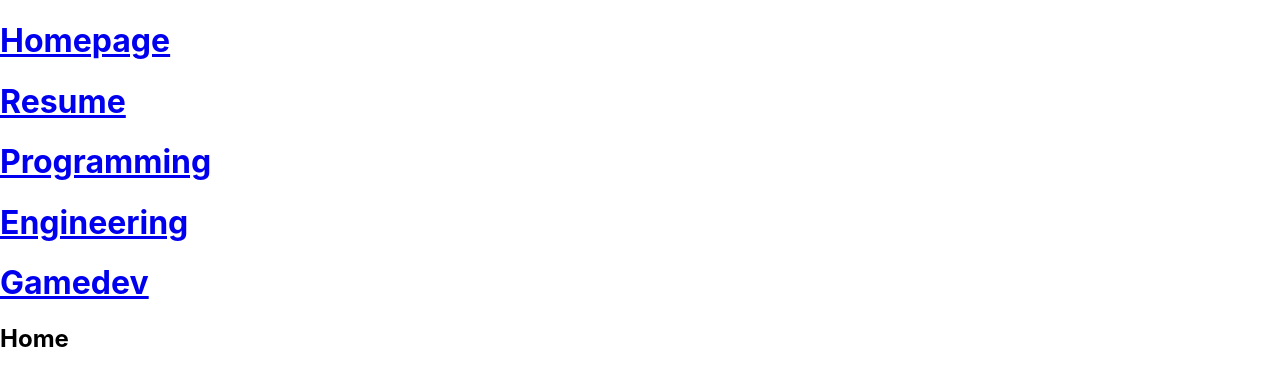
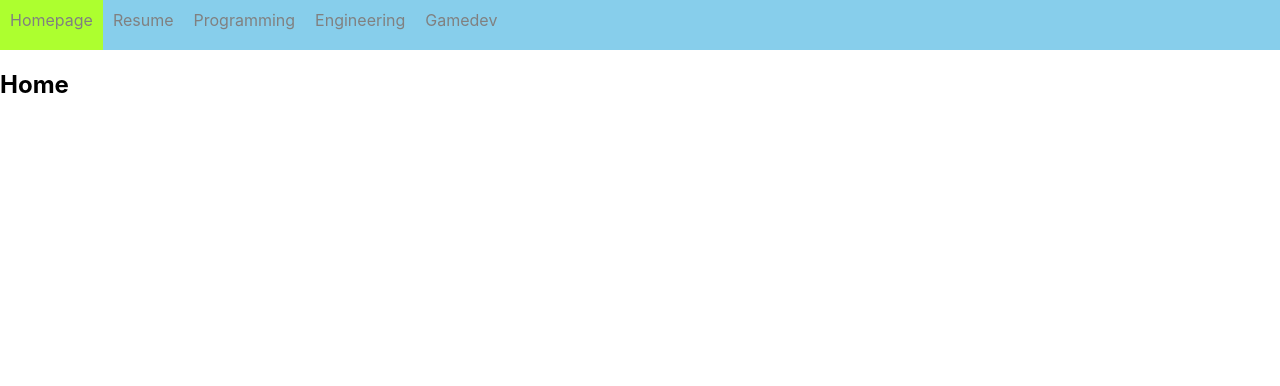
Before and after one commit to owenziegler/portfoliosite, a React (Create React App) app in the folder client/: page / in a window 1280 px wide. Shown: the top 386 px of the page. Built offline with nearby package versions, Linux system fonts and the light colour scheme.

Commit message:
basic navbar styling

```diff
--- a/client/src/App.js
+++ b/client/src/App.js
@@ -12,7 +12,8 @@ function App() {
   return (
     <div className="App">
       <BrowserRouter>
-        <Navbar/>
+        <div><Navbar/></div>
+
         <div className="pages">
           <Routes>
             <Route
--- a/client/src/components/Navbar.js
+++ b/client/src/components/Navbar.js
@@ -1,26 +1,17 @@
 import {Link} from 'react-router-dom'
+import './navbar.css'
 
 const Navbar = () => {
     return (
-        <header>
-            <div className="container">
-                <Link to='/'>
-                    <h1>Homepage</h1>
-                </Link>
-                <Link to='/resume'>
-                    <h1>Resume</h1>
-                </Link>
-                <Link to='/programming'>
-                    <h1>Programming</h1>
-                </Link>
-                <Link to='/engineering'>
-                    <h1>Engineering</h1>
-                </Link>
-                <Link to='/gamedev'>
-                    <h1>Gamedev</h1>
-                </Link>
-            </div>
-        </header>
+        <nav>
+            <ul>
+                <li><Link className='nav-link' to='/'>Homepage</Link></li>
+                <li><Link className='nav-link' to='/resume'>Resume</Link></li>
+                <li><Link className='nav-link' to='/programming'>Programming</Link></li>
+                <li><Link className='nav-link' to='/engineering'>Engineering</Link></li>
+                <li><Link className='nav-link' to='/gamedev'>Gamedev</Link></li>
+            </ul>
+        </nav>
     )
 }
 export default Navbar
--- /dev/null
+++ b/client/src/components/navbar.css
@@ -0,0 +1,33 @@
+nav {
+    background-color: skyblue;
+    width:100%;
+    height: 50px;
+    padding:0;
+    margin:0;
+}
+
+nav ul {
+    list-style-type: none;
+    padding:0px;
+    margin:0px;
+}
+
+nav li {
+    padding:0px;
+    margin:0;
+    float:left
+}
+
+.nav-link {
+    display:block;
+    padding: 10px;
+    height: 30px;
+    color: grey;
+    text-align: center;
+    text-justify: center;
+    text-decoration:none;
+}
+
+.nav-link:hover {
+    background-color:greenyellow;
+}
```
